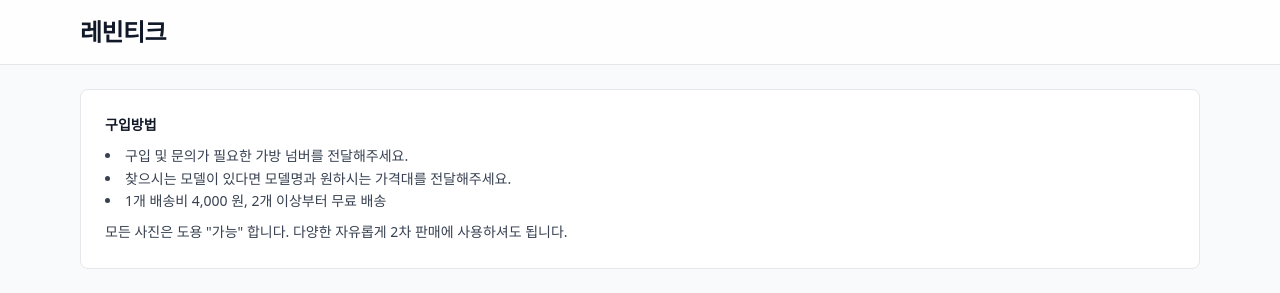
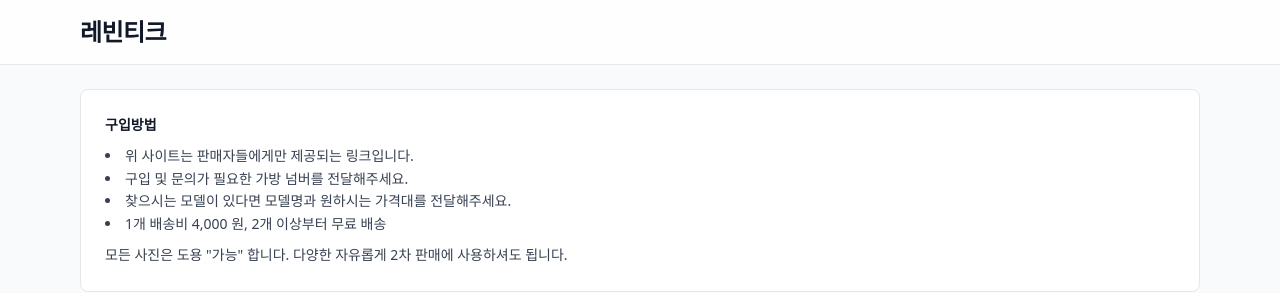
Before and after one commit to annekang-git/revintique-, a React (Vite) app: page / in a window 1280 px wide. Shown: the top 293 px of the page. Built offline with nearby package versions, Linux system fonts and the light colour scheme; no server answers.

Commit message:
메인 페이지 설명 수정

```diff
--- a/src/App.tsx
+++ b/src/App.tsx
@@ -8,6 +8,7 @@ function InfoBanner() {
     <div className="space-y-2 text-sm leading-relaxed">
       <p className="font-semibold">구입방법</p>
       <ul className="list-disc list-inside text-gray-700">
+        <li>위 사이트는 판매자들에게만 제공되는 링크입니다.</li>
         <li>구입 및 문의가 필요한 가방 넘버를 전달해주세요.</li>
         <li>찾으시는 모델이 있다면 모델명과 원하시는 가격대를 전달해주세요.</li>
         <li>1개 배송비 4,000 원, 2개 이상부터 무료 배송 </li>
```
